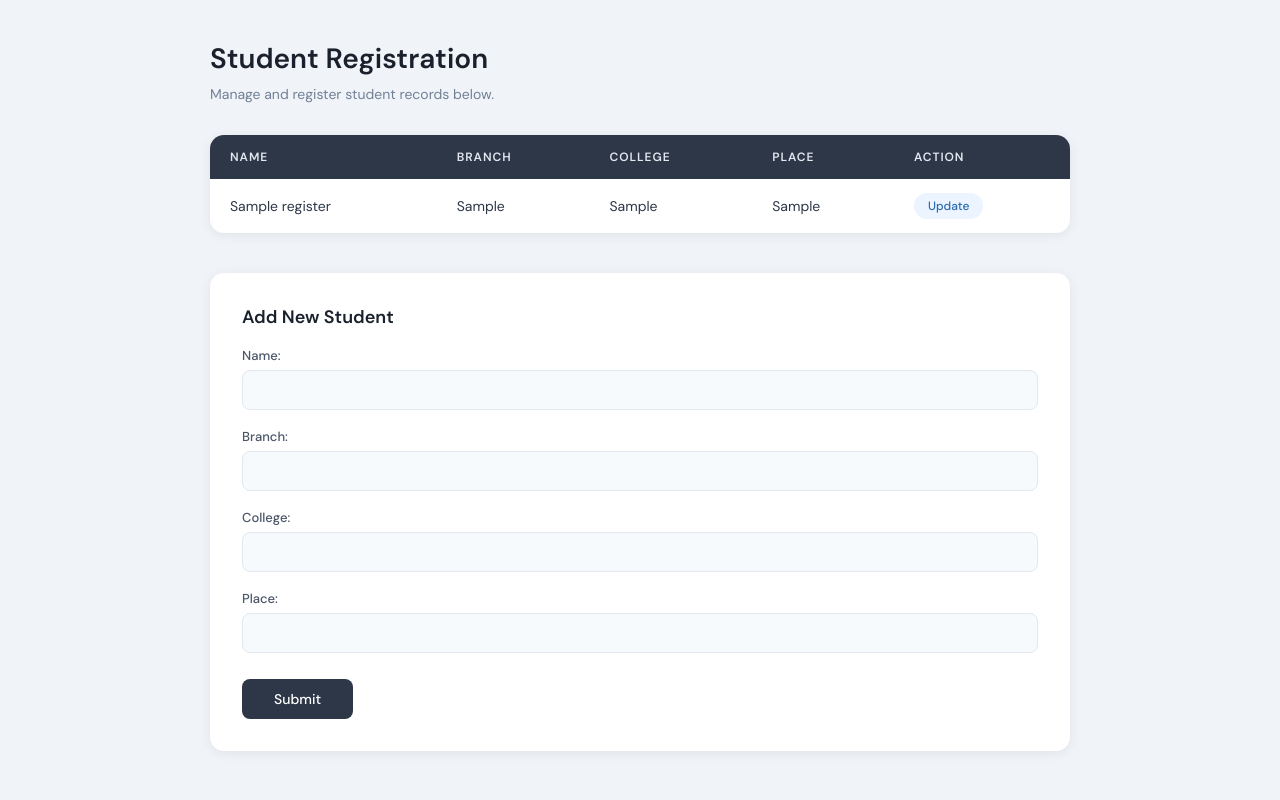
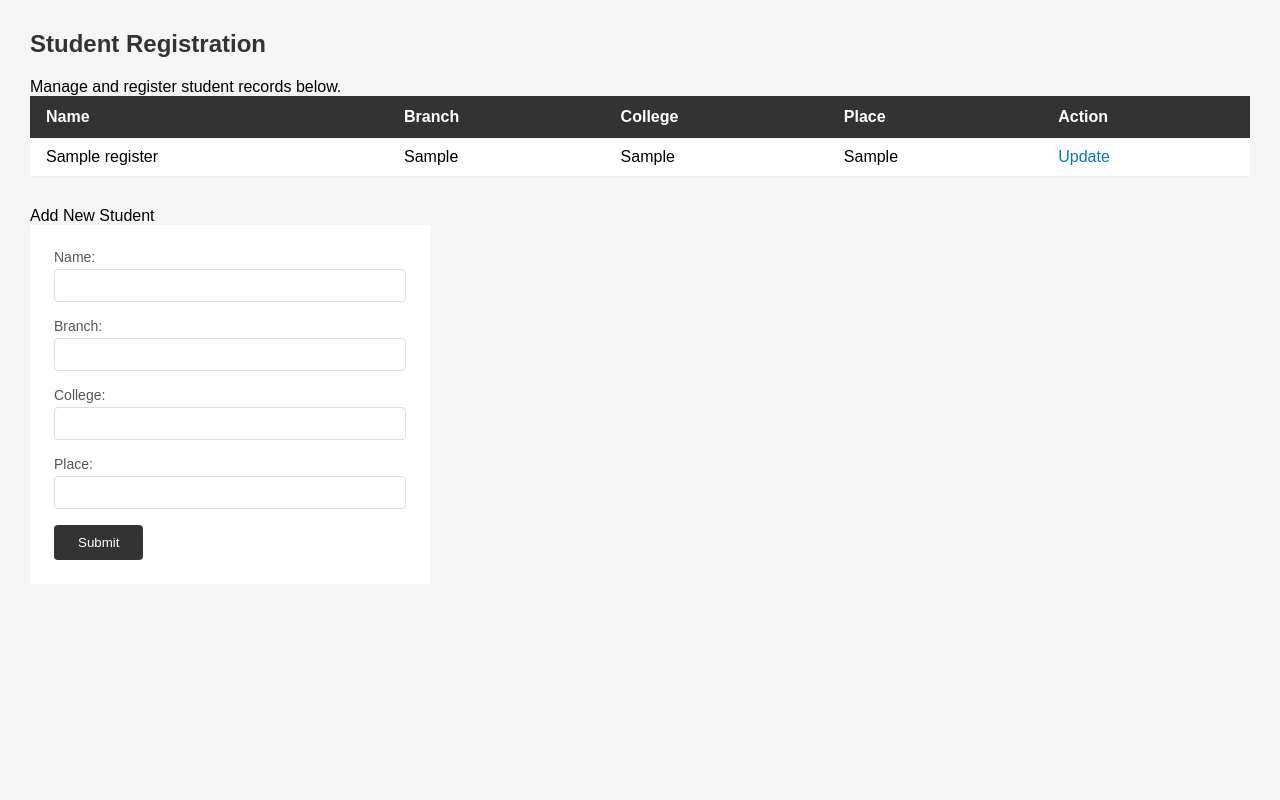
Before and after one commit to surenarendra8-pixel/Registration_form, a Django app: page / in a window 1280 px wide. Run offline with Django 5.2, Linux system fonts and the light colour scheme; tables that the repository leaves empty hold one stand-in row (values such as "Sample post").

Commit message:
add css styling

```diff
--- a/management/settings.py
+++ b/management/settings.py
@@ -149,3 +149,5 @@ USE_TZ = True
 STATIC_URL = 'static/'
 
 STATIC_ROOT = os.path.join(BASE_DIR, 'staticfiles')
+
+STATICFILES_DIRS = [BASE_DIR / 'static']
--- /dev/null
+++ b/static/css/style.css
@@ -0,0 +1,62 @@
+* { margin: 0; padding: 0; box-sizing: border-box; }
+
+body {
+  font-family: Arial, sans-serif;
+  background: #f5f5f5;
+  padding: 30px;
+}
+
+h1 {
+  font-size: 24px;
+  margin-bottom: 20px;
+  color: #333;
+}
+
+table {
+  width: 100%;
+  border-collapse: collapse;
+  background: #fff;
+  margin-bottom: 30px;
+}
+
+th {
+  background: #333;
+  color: #fff;
+  padding: 12px 16px;
+  text-align: left;
+}
+
+td {
+  padding: 10px 16px;
+  border-bottom: 1px solid #eee;
+}
+
+tr:hover { background: #f9f9f9; }
+
+a {
+  color: #0077cc;
+  text-decoration: none;
+}
+
+form { background: #fff; padding: 24px; max-width: 400px; }
+
+label { display: block; margin-bottom: 4px; font-size: 14px; color: #555; }
+
+input[type="text"] {
+  width: 100%;
+  padding: 8px 12px;
+  margin-bottom: 16px;
+  border: 1px solid #ddd;
+  border-radius: 4px;
+}
+
+input[type="submit"] {
+  padding: 10px 24px;
+  background: #333;
+  color: #fff;
+  border: none;
+  border-radius: 4px;
+  cursor: pointer;
+}
+
+input[type="submit"]:hover { background: #555; }
--- a/templates/home.html
+++ b/templates/home.html
@@ -1,3 +1,4 @@
+{% load static %}
 <!DOCTYPE html>
 <html lang="en">
 <head>
@@ -5,171 +6,17 @@
 <meta name="viewport" content="width=device-width, initial-scale=1.0">
 <title>Student Registration</title>
 <link href="https://fonts.googleapis.com/css2?family=DM+Sans:wght@400;500;600&display=swap" rel="stylesheet">
-<style>
-        *{ margin: 0; padding: 0; box-sizing: border-box; }
-
-        body {
-            font-family: 'DM Sans', sans-serif;
-            background: #f0f4f8;
-            min-height: 100vh;
-            padding: 40px 20px;
-            color: #1a202c;
-        }
-
-        .container {
-            max-width: 860px;
-            margin: 0 auto;
-        }
-
-        h1 {
-            font-size: 28px;
-            font-weight: 600;
-            color: #1a202c;
-            margin-bottom: 8px;
-        }
-
-        .subtitle {
-            font-size: 14px;
-            color: #718096;
-            margin-bottom: 32px;
-        }
-
-        .table-wrapper {
-            background: #ffffff;
-            border-radius: 14px;
-            box-shadow: 0 2px 12px rgba(0,0,0,0.07);
-            overflow: hidden;
-            margin-bottom: 40px;
-        }
-
-        table {
-            width: 100%;
-            border-collapse: collapse;
-        }
-
-        thead {
-            background: #2d3748;
-        }
-
-        thead th {
-            padding: 14px 20px;
-            text-align: left;
-            font-size: 12px;
-            font-weight: 600;
-            color: #e2e8f0;
-            letter-spacing: 0.08em;
-            text-transform: uppercase;
-        }
-
-        tbody tr {
-            border-bottom: 1px solid #edf2f7;
-            transition: background 0.15s;
-        }
-
-        tbody tr:last-child { border-bottom: none; }
-        tbody tr:hover { background: #f7fafc; }
-
-        tbody td {
-            padding: 14px 20px;
-            font-size: 14px;
-            color: #2d3748;
-        }
-
-        .update-btn {
-            display: inline-block;
-            padding: 5px 14px;
-            background: #ebf4ff;
-            color: #2b6cb0;
-            border-radius: 20px;
-            font-size: 12px;
-            font-weight: 500;
-            text-decoration: none;
-            transition: background 0.2s, color 0.2s;
-        }
-
-        .update-btn:hover {
-            background: #2b6cb0;
-            color: #fff;
-        }
-
-  /* FORM */
-        .form-card {
-            background: #ffffff;
-            border-radius: 14px;
-            box-shadow: 0 2px 12px rgba(0,0,0,0.07);
-            padding: 32px;
-        }
-
-        .form-title {
-            font-size: 18px;
-            font-weight: 600;
-            margin-bottom: 24px;
-            color: #1a202c;
-        }
-
-        .form-card p {
-            margin-bottom: 18px;
-        }
-
-        .form-card label {
-            display: block;
-            font-size: 13px;
-            font-weight: 500;
-            color: #4a5568;
-            margin-bottom: 6px;
-        }
-
-        .form-card input[type="text"] {
-            width: 100%;
-            padding: 10px 14px;
-            border: 1.5px solid #e2e8f0;
-            border-radius: 8px;
-            font-size: 14px;
-            font-family: 'DM Sans', sans-serif;
-            color: #2d3748;
-            background: #f7fafc;
-            transition: border-color 0.2s, box-shadow 0.2s;
-            outline: none;
-        }
-
-        .form-card input[type="text"]:focus {
-            border-color: #4299e1;
-            box-shadow: 0 0 0 3px rgba(66,153,225,0.15);
-            background: #fff;
-        }
-
-        input[type="submit"] {
-            margin-top: 8px;
-            padding: 11px 32px;
-            background: #2d3748;
-            color: #fff;
-            border: none;
-            border-radius: 8px;
-            font-size: 14px;
-            font-weight: 500;
-            font-family: 'DM Sans', sans-serif;
-            cursor: pointer;
-            transition: background 0.2s, transform 0.1s;
-        }
-
-        input[type="submit"]:hover { background: #1a202c; }
-        input[type="submit"]:active { transform: scale(0.98); }
-</style>
+<link rel="stylesheet" href="{% static 'css/style.css' %}">
 </head>
 <body>
 <div class="container">
   <h1>Student Registration</h1>
   <p class="subtitle">Manage and register student records below.</p>
-
   <div class="table-wrapper">
     <table>
       <thead>
         <tr>
-          <th>Name</th>
-          <th>Branch</th>
-          <th>College</th>
-          <th>Place</th>
-          <th>Action</th>
+          <th>Name</th><th>Branch</th><th>College</th><th>Place</th><th>Action</th>
         </tr>
       </thead>
       <tbody>
@@ -185,7 +32,6 @@
       </tbody>
     </table>
   </div>
-
   <div class="form-card">
     <p class="form-title">Add New Student</p>
     <form method="post">
```
